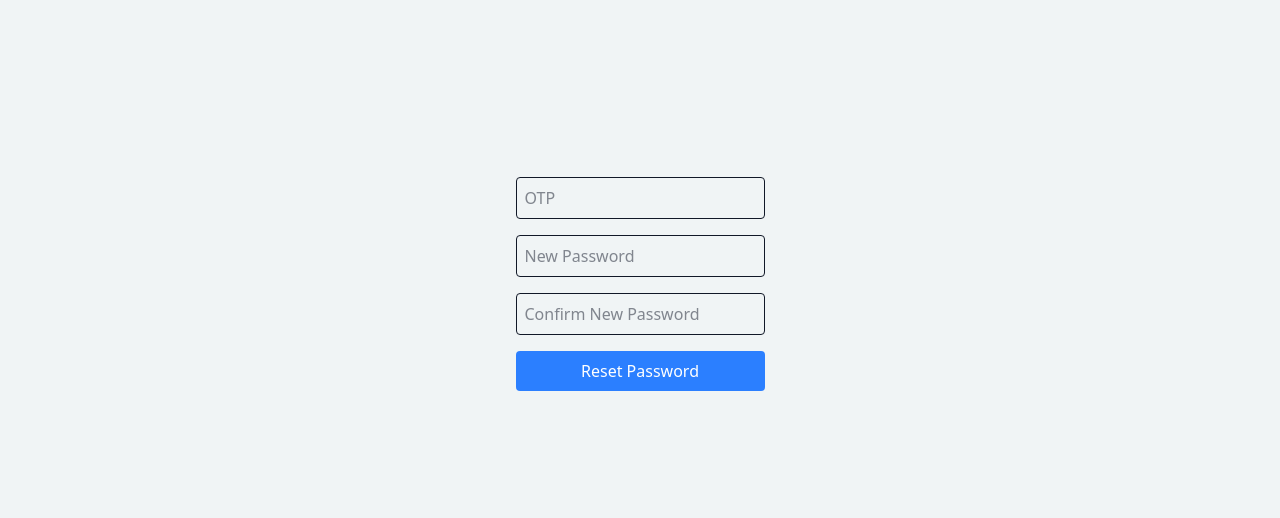
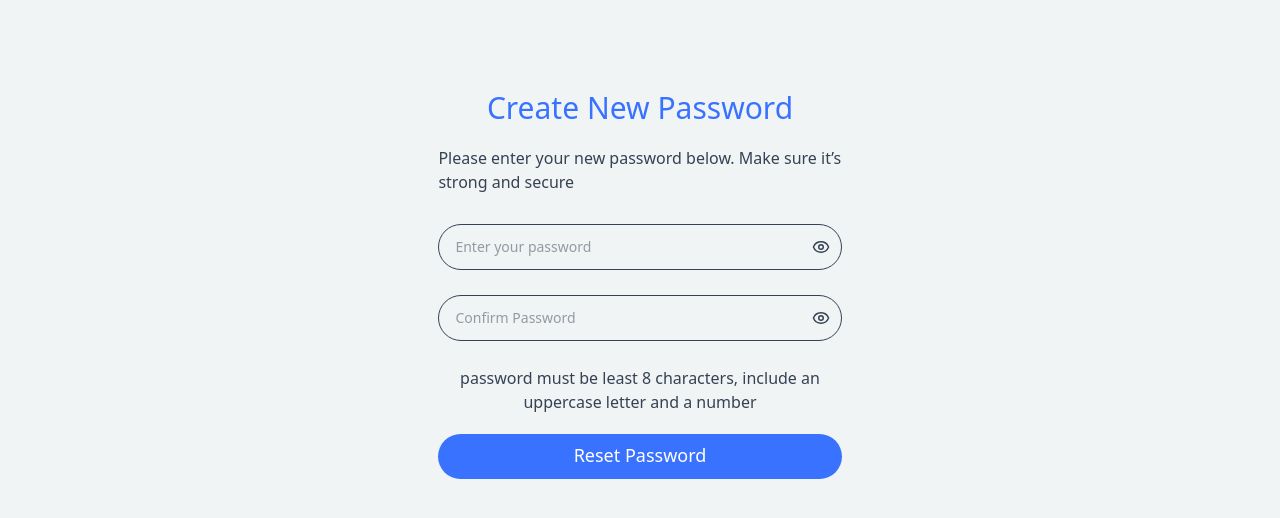
Before and after one commit to Amr-ahmed-98/Education-App, a React (Vite) app: page /reset-password in a window 1280 px wide. Shown: the part 196-714 px from the top of the page. Built offline with nearby package versions, Linux system fonts and the light colour scheme; no server answers.

Commit message:
Add page Reset password

```diff
--- a/src/assets/icons/icons.ts
+++ b/src/assets/icons/icons.ts
@@ -58,6 +58,8 @@ import {
   CreditCard,
   FileVideoCamera,
   LockKeyhole,
+  EyeOff ,
+  Eye
 } from 'lucide-react';
 
 export {
@@ -117,4 +119,6 @@ export {
   ShoppingCart,
   Heart,
   CreditCard,
+  EyeOff ,
+  Eye
 };
--- a/src/components/atoms/Button.tsx
+++ b/src/components/atoms/Button.tsx
@@ -26,7 +26,7 @@ const Button = ({
   ...props
 }: ButtonProps) => {
   const baseClasses =
-    "inline-flex items-center justify-center font-medium rounded-lg transition-all duration-200 focus:outline-none focus:ring-2 focus:ring-offset-2 disabled:opacity-50 disabled:cursor-not-allowed";
+    "inline-flex items-center justify-center font-medium  transition-all duration-200 focus:outline-none focus:ring-2 focus:ring-offset-2 disabled:opacity-50 disabled:cursor-not-allowed";
 
   const variants = {
     primary:
@@ -49,7 +49,7 @@ const Button = ({
 
   const widthClass = fullWidth ? "w-full" : "";
 
-  const classes = `${baseClasses} ${variants[variant]} ${sizes[size]} ${widthClass} ${className}`;
+  const classes = `${baseClasses} rounded-lg ${variants[variant]} ${sizes[size]} ${widthClass} ${className}`;
 
   return (
      <div className={center ? "flex justify-center" : ""}>
--- a/src/config/constants.tsx
+++ /dev/null
@@ -1,6 +0,0 @@
-// export const ROLES = {
-//   ADMIN: "admin",
-//   USER: "user",
-// };
-
-// export const ITEMS_PER_PAGE = 10;
--- /dev/null
+++ b/src/features/auth/api/apiReset.ts
@@ -0,0 +1,15 @@
+import ApiClient from "@/services/ApiClient";
+
+export interface ResetpasswordPayload{
+
+  newPassword: string;
+  confirmPassword :string;
+}
+
+export interface ResetPasswordResponse{
+  message:string;
+}
+
+export function resetPassword(payload:ResetpasswordPayload): Promise<ResetPasswordResponse>{
+  return ApiClient.post<ResetPasswordResponse>("/auth/resetPassword", payload);
+}
--- a/src/features/auth/api/resetApi.ts
+++ /dev/null
@@ -1,15 +0,0 @@
-import ApiClient from "../../../services/ApiClient";
-
-export interface ResetPasswordPayload  {
-  otp:string;
-  newPassword:string;
-  confirmPassword:string;
-}
-export interface ResetPasswordResponse  {
-    message:string;
-}
-
-
-export function resetPassword(payload: ResetPasswordPayload ): Promise<ResetPasswordResponse>{
-    return ApiClient.post<ResetPasswordResponse>("/auth/reset-password", payload)
-}
--- a/src/features/auth/components/ResetPasswordForm.tsx
+++ b/src/features/auth/components/ResetPasswordForm.tsx
@@ -1,48 +1,117 @@
-// src/components/ResetPasswordForm.tsx
-import { useState } from "react";
-import { useResetPassword } from "../hooks/useResetPassword";
+// // src/components/ResetPasswordForm.tsx
+// import { useState } from "react";
+// import { useResetPassword } from "../hooks/useResetPassword";
 
-export default function ResetPasswordForm() {
-  const { mutate, isPending, isSuccess, error } = useResetPassword();
+// export default function ResetPasswordForm() {
+//   const { mutate, isPending, isSuccess, error } = useResetPassword();
 
-  const [otp, setOtp] = useState("");
-  const [newPassword, setNewPassword] = useState("");
-  const [confirmPassword, setConfirmPassword] = useState("");
+//   const [otp, setOtp] = useState("");
+//   const [newPassword, setNewPassword] = useState("");
+//   const [confirmPassword, setConfirmPassword] = useState("");
+
+//   const handleSubmit = (e: React.FormEvent) => {
+//     e.preventDefault();
+//     mutate({ otp, newPassword, confirmPassword });
+//   };
+
+//   return (
+//     <form onSubmit={handleSubmit} className="flex flex-col gap-4 max-w-sm mx-auto">
+//       <input
+//         type="text"
+//         placeholder="OTP"
+//         value={otp}
+//         onChange={(e) => setOtp(e.target.value)}
+//         className="border p-2 rounded"
+//       />
+//       <input
+//         type="password"
+//         placeholder="New Password"
+//         value={newPassword}
+//         onChange={(e) => setNewPassword(e.target.value)}
+//         className="border p-2 rounded"
+//       />
+//       <input
+//         type="password"
+//         placeholder="Confirm New Password"
+//         value={confirmPassword}
+//         onChange={(e) => setConfirmPassword(e.target.value)}
+//         className="border p-2 rounded"
+//       />
+//       <button type="submit" disabled={isPending} className="bg-blue-500 text-white py-2 rounded">
+//         {isPending ? "Resetting..." : "Reset Password"}
+//       </button>
+
+//       {isSuccess && <p className="text-green-500">Password reset successfully ✅</p>}
+//       {error && <p className="text-red-500">{error.message}</p>}
+//     </form>
+//   );
+// }
+
+import { useTranslation } from 'react-i18next';
+import Button from '@/components/atoms/Button';
+import { useState } from 'react';
+import * as icons from '../../../assets/icons/icons';
+import { useReset } from '../hooks/useReset';
+
+export function ResetPasswordForm() {
+  const { t } = useTranslation();
+   const [show, setShow] = useState(false);
+   const [shows, setShows] = useState(false);
+   const {mutate , isPending , isSuccess, error} = useReset();
+   const [newPassword, setNewPassword] = useState("");
+   const [confirmPassword, setConfirmPassword] = useState("");
+
 
   const handleSubmit = (e: React.FormEvent) => {
     e.preventDefault();
-    mutate({ otp, newPassword, confirmPassword });
+    mutate({  newPassword, confirmPassword });
   };
+  return (
+    <div className='flex flex-col justify-center items-center w-[35%] py-[20px]'>
+      <h2 className="text-primary text-3xl mb-[20px]">{t("resetPassword.title")}</h2>
+      <p className="text-1xl mb-[30px] text-gray-700 dark:text-gray-500">{t("resetPassword.subtitle")}</p>
 
-  return (
-    <form onSubmit={handleSubmit} className="flex flex-col gap-4 max-w-sm mx-auto">
+      <form onSubmit={handleSubmit} className='flex flex-col w-[100%] '>
+        <div className="relative mb-[25px]">
       <input
-        type="text"
-        placeholder="OTP"
-        value={otp}
-        onChange={(e) => setOtp(e.target.value)}
-        className="border p-2 rounded"
+        type={show ? "text" : "password"}
+        placeholder={t("resetPassword.input1")}
+        value={newPassword}
+        onChange={(e)=> setNewPassword(e.target.value)}
+        className="w-full rounded-full border text-gray-700 dark:text-gray-500 py-3 px-4 pr-10 text-sm focus:outline-none focus:ring-1 focus:ring-gray-400"
       />
+      <button
+        type="button"
+        onClick={() => setShow(!show)}
+        className="absolute right-3 top-1/2 -translate-y-1/2 text-gray-700 dark:text-gray-500"
+      >
+        {show ? <icons.EyeOff size={18} /> : <icons.Eye size={18} />}
+      </button>
+    </div>
+      <div className="relative">
       <input
-        type="password"
-        placeholder="New Password"
-        value={newPassword}
-        onChange={(e) => setNewPassword(e.target.value)}
-        className="border p-2 rounded"
+        type={shows ? "text" : "password"}
+        placeholder={t("resetPassword.input2")}
+         value={confirmPassword}
+        onChange={(e)=> setConfirmPassword(e.target.value)}
+        className="w-full rounded-full border text-gray-700 dark:text-gray-500 py-3 px-4 pr-10 text-sm focus:outline-none focus:ring-1 focus:ring-gray-400"
       />
-      <input
-        type="password"
-        placeholder="Confirm New Password"
-        value={confirmPassword}
-        onChange={(e) => setConfirmPassword(e.target.value)}
-        className="border p-2 rounded"
-      />
-      <button type="submit" disabled={isPending} className="bg-blue-500 text-white py-2 rounded">
-        {isPending ? "Resetting..." : "Reset Password"}
+      <button
+        type="button"
+        onClick={() => setShows(!shows)}
+        className="absolute right-3 top-1/2 -translate-y-1/2 text-gray-700 dark:text-gray-500"
+      >
+        {shows ? <icons.EyeOff size={18} /> : <icons.Eye size={18} />}
       </button>
+    </div>
+     <p className='mt-[25px] mb-[20px]  text-center text-gray-700 dark:text-gray-500'>{t("resetPassword.text")}</p>
+      <Button type='submit' disabled={isPending} className='w-[100%] h-[45px] !text-[18px] !rounded-[25px]'>{isPending ? "Resetting..." : t("resetPassword.btn")}</Button>
+{isSuccess && <p className="text-green-500">Password reset successfully </p>}
+      {error && <p>{error.message}</p>}
+      </form>
 
-      {isSuccess && <p className="text-green-500">Password reset successfully ✅</p>}
-      {error && <p className="text-red-500">{error.message}</p>}
-    </form>
-  );
+    </div>
+  )
 }
+
+export default ResetPasswordForm
--- /dev/null
+++ b/src/features/auth/hooks/useReset.ts
@@ -0,0 +1,10 @@
+
+import type { ResetpasswordPayload , ResetPasswordResponse } from '../api/apiReset';
+import { useMutation } from "@tanstack/react-query";
+import {resetPassword} from '../api/apiReset';
+
+export function useReset(){
+  return useMutation<ResetPasswordResponse,Error,ResetpasswordPayload>({
+    mutationFn: resetPassword,
+  });
+}
--- a/src/features/auth/hooks/useResetPassword.ts
+++ /dev/null
@@ -1,9 +0,0 @@
-// src/hooks/useResetPassword.ts
-import { useMutation } from "@tanstack/react-query";
-import { resetPassword} from "./../api/resetApi";
-import type { ResetPasswordPayload, ResetPasswordResponse } from "./../api/resetApi";
-export function useResetPassword() {
-  return useMutation<ResetPasswordResponse, Error, ResetPasswordPayload>({
-    mutationFn: resetPassword,
-  });
-}
--- a/src/locales/ar.json
+++ b/src/locales/ar.json
@@ -778,5 +778,13 @@
       "desc": "ختام المهرجان يتضمن توزيع الجوائز على المشاركين المتميزين، تقديم عروض موسيقية وفنية متنوعة، بالإضافة إلى كلمات شكر وتكريم للجهات المشاركة والداعمة لهذا الحدث المميز."
     },
     "viewBtn": "عرض التفاصيل"
+  },
+    "resetPassword":{
+     "title":"انشاء كلمة سر جديدة",
+     "subtitle":"يرجى إدخال كلمة مرورك الجديدة أدناه. تأكد من أنها قوية وآمنة",
+     "input1":"ادخل كلمه السر",
+     "input2":"تاكيد كلمه السر",
+     "text":"يجب أن تتكون كلمة المرور من 8 أحرف على الأقل، وتتضمن حرفًا كبيرًا ورقمًا",
+     "btn":"إعادة تعيين كلمة المرور"
   }
 }
--- a/src/locales/en.json
+++ b/src/locales/en.json
@@ -797,5 +797,13 @@
       "desc": "The festival finale includes awarding outstanding participants, presenting diverse musical and artistic performances, along with thank-you speeches and acknowledgments for the organizers and supporters of this remarkable event."
     },
     "viewBtn": "View Details"
+  },
+  "resetPassword":{
+     "title":"Create New Password",
+     "subtitle":"Please enter your new password below. Make sure it’s strong and secure",
+     "input1":"Enter your password",
+     "input2":"Confirm Password",
+     "text":"password must be least 8 characters, include an uppercase letter and a number ",
+     "btn":"Reset Password"
   }
 }
```
Also changed, not shown: src/services/AuthService.ts (deleted, +0 -17 lines), src/services/Axios.Config.ts (deleted, +0 -25 lines), 1 other file (tests, documents, lock files or other folders).
